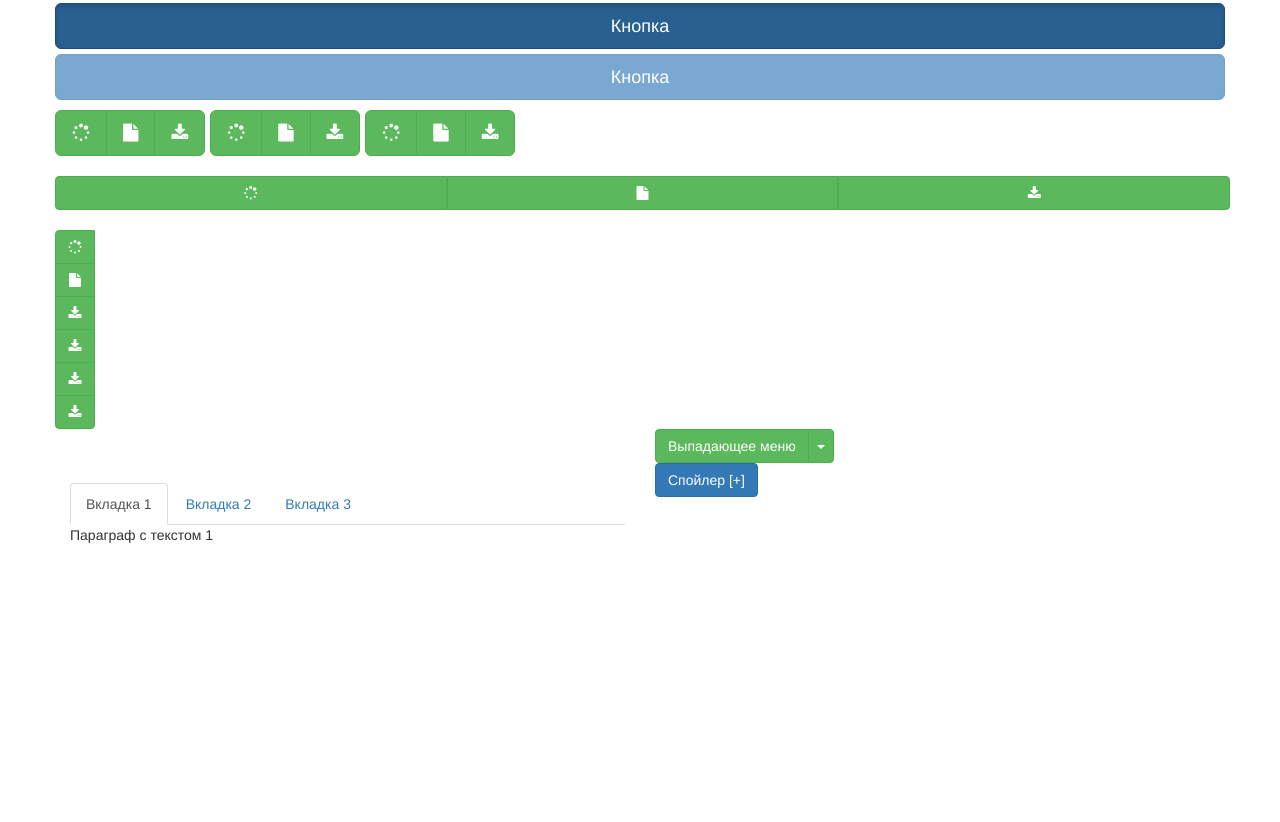
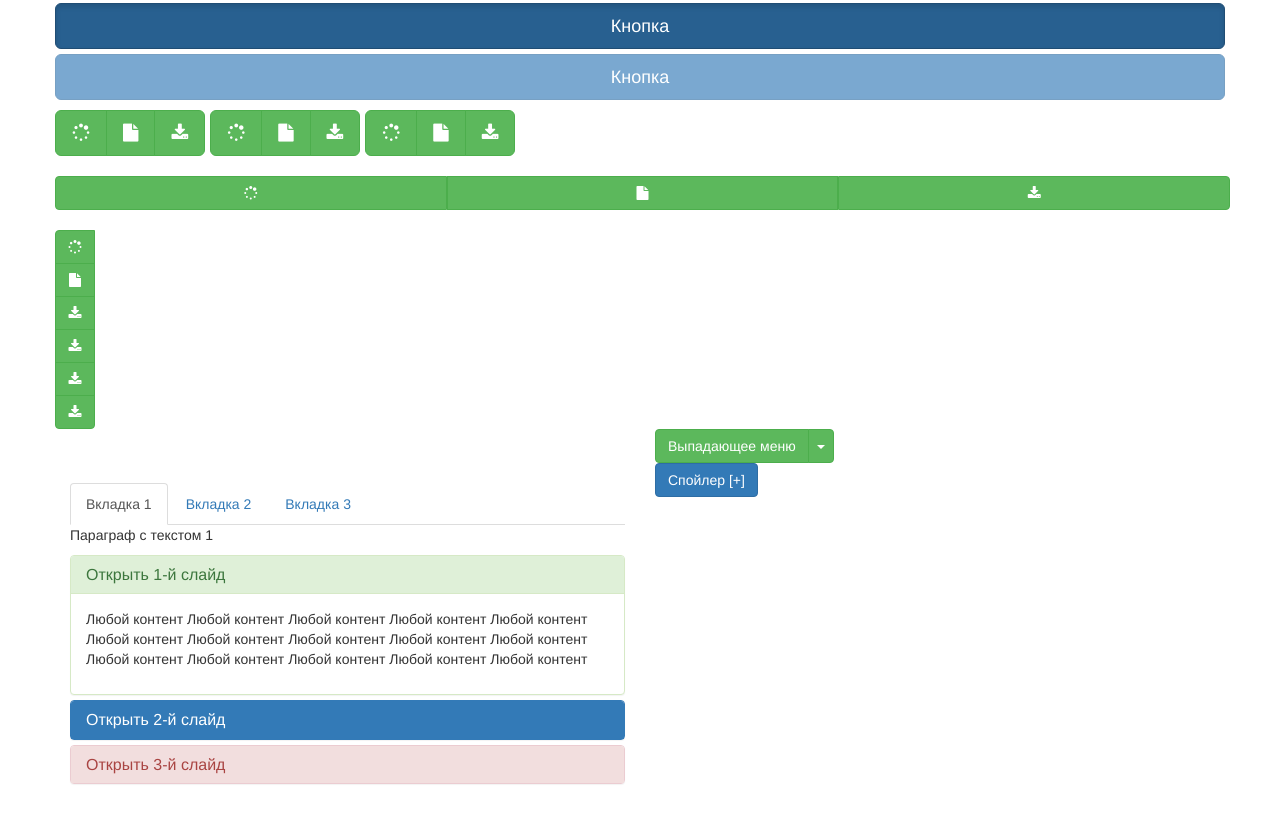
Before and after one commit to altair4ik1992/bootstrap3, a plain HTML site: page index.html in a window 1280 px wide. Shown: the part 958-1780 px from the top of the page. Before the commit the page ends 1733 px from the top, so only its background shows below. Drawn offline with nearby package versions, Linux system fonts and the light colour scheme.

Commit message:
урок 13 создание аккардеона

```diff
--- a/index.html
+++ b/index.html
@@ -212,6 +212,51 @@
          </div>
      </div>
  </div>
+    <div class="container">
+        <div class="row">
+            <div class="col-md-6">
+                <div id="accordion" class="panel-group">
+                    <div class="panel panel-success">
+                        <div class="panel-heading">
+                            <h4 class="panel-title">
+                                <a href="#collapse-1" data-parent="#accordion" data-toggle="collapse">Открыть 1-й слайд</a>
+                            </h4>
+                        </div>
+                        <div id="collapse-1" class="panel-collapse collapse in">
+                            <div class="panel-body">
+                                <p>Любой контент Любой контент Любой контент Любой контент Любой контент Любой контент Любой контент Любой контент Любой контент Любой контент Любой контент Любой контент Любой контент Любой контент Любой контент </p>
+                            </div>
+                        </div>
+                    </div>
+                    <div class="panel panel-primary">
+                        <div class="panel-heading">
+                            <h4 class="panel-title">
+                                <a href="#collapse-2" data-parent="#accordion" data-toggle="collapse">Открыть 2-й слайд</a>
+                            </h4>
+                        </div>
+                        <div id="collapse-2" class="panel-collapse collapse">
+                            <div class="panel-body">
+                                <p>Любой контент Любой контент Любой контент Любой контент Любой контент Любой контент Любой контент Любой контент Любой контент Любой контент Любой контент Любой контент Любой контент Любой контент Любой контент </p>
+                            </div>
+                        </div>
+                    </div>
+                    <div class="panel panel-danger">
+                        <div class="panel-heading">
+                            <h4 class="panel-title">
+                                <a href="#collapse-3" data-parent="#accordion" data-toggle="collapse">Открыть 3-й слайд</a>
+                            </h4>
+                        </div>
+                        <div id="collapse-3" class="panel-collapse collapse">
+                            <div class="panel-body">
+                                <p>Любой контент Любой контент Любой контент Любой контент Любой контент Любой контент Любой контент Любой контент Любой контент Любой контент Любой контент Любой контент Любой контент Любой контент Любой контент </p>
+                            </div>
+                        </div>
+                    </div>
+                </div>
+            </div>
+            <div class="col-md-6"></div>
+        </div>
+    </div>
     <br>
     <br>
     <br>
```
